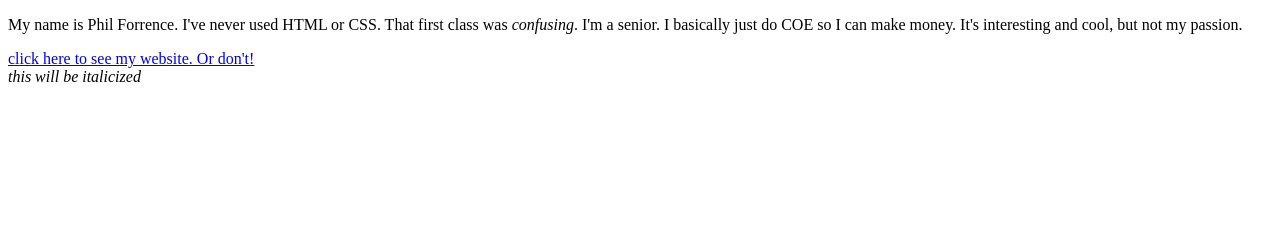
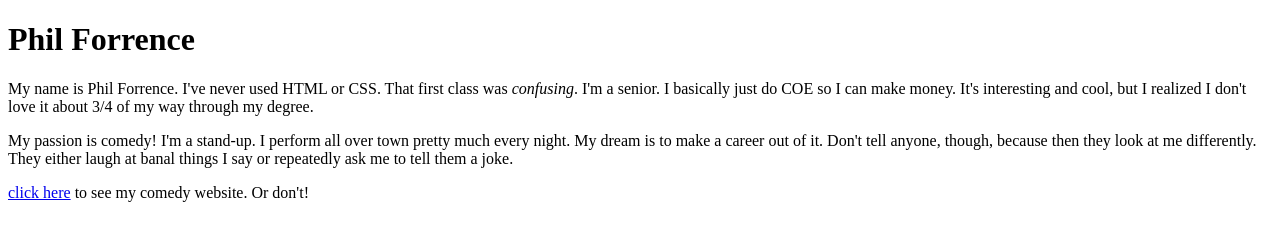
Before and after one commit to pforrence/assig1, a plain HTML site: page index.html in a window 1280 px wide. Drawn offline with Linux system fonts and the light colour scheme.

Commit message:
initial commit of second paragraph

```diff
--- a/index.html
+++ b/index.html
@@ -1,10 +1,17 @@
 <!doctype html>
+<head>
+	<title>Phil Forrence</title>
+	<h1>Phil Forrence</h1>
+</head>
+<p>
+	My name is Phil Forrence. I've never used HTML or CSS. That first class was <em>confusing</em>. I'm a senior. I basically just do COE so I can make money. It's interesting and cool, but I realized I don't love it about 3/4 of my way through my degree.
+</p>
 
 <p>
-	My name is Phil Forrence. I've never used HTML or CSS. That first class was <em>confusing</em>. I'm a senior. I basically just do COE so I can make money. It's interesting and cool, but not my passion.
+	My passion is comedy! I'm a stand-up. I perform all over town pretty much every night. My dream is to make a career out of it. Don't tell anyone, though, because then they look at me differently. They either laugh at banal things I say or repeatedly ask me to tell them a joke.
 </p>
-
-<a href="philforrence.com">click here to see my website. Or don't!</a>
+<p>
+<a href="http://www.philforrence.com">click here</a>
+to see my comedy website. Or don't!
+</p>
 <br />
-
-<em>this will be italicized</em>
```
